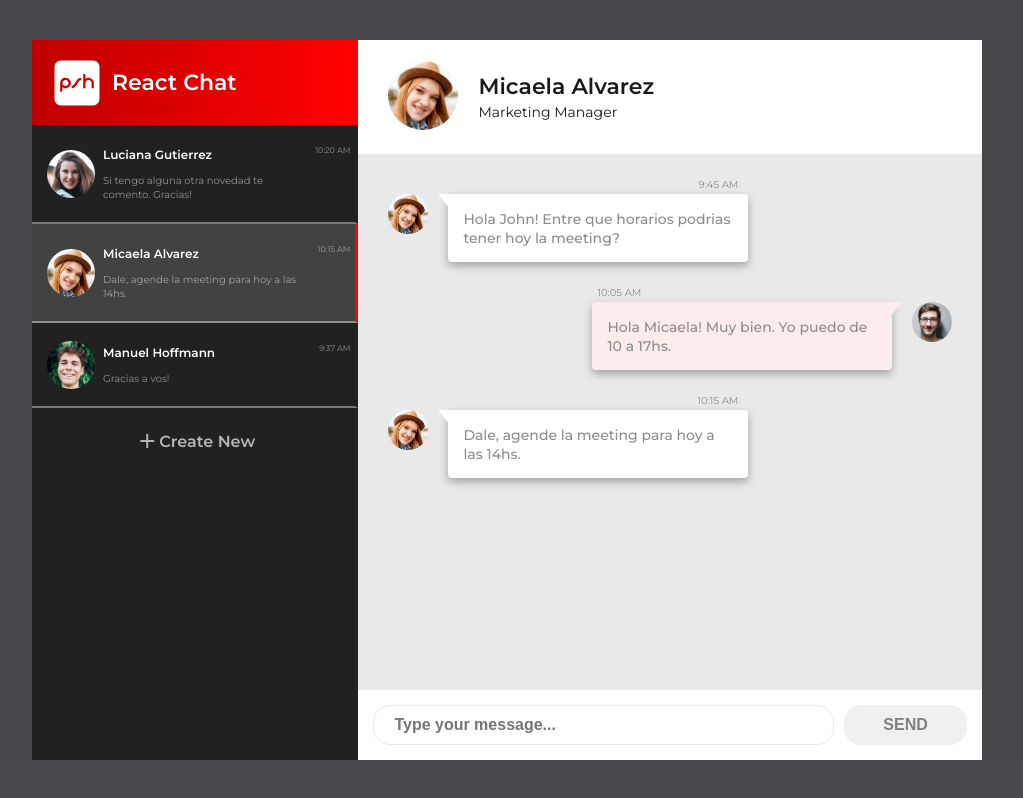
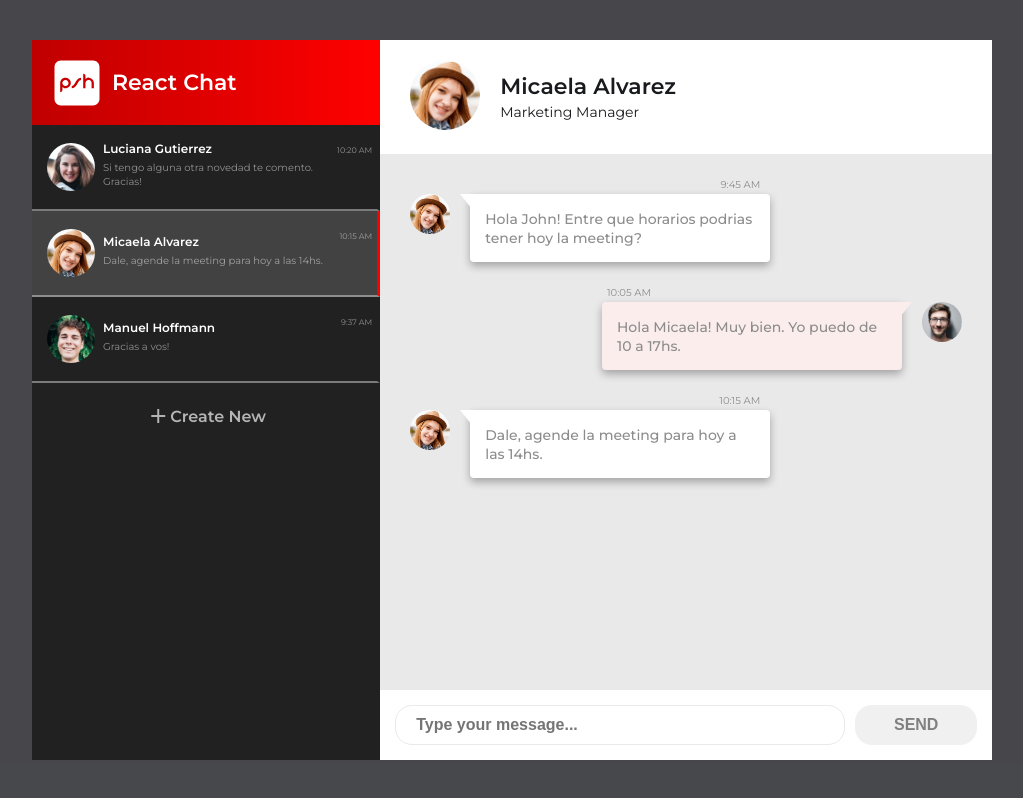
Before and after one commit to cecimermoz/chat-webapp, a React (Create React App) app: page / in a window 1280 px wide. Shown: the whole page, without its empty margins (128-1151 px from the left). Built offline with nearby package versions, Linux system fonts and the light colour scheme; no server answers.

Commit message:
details in stying responsiveness

```diff
--- a/src/components/ChatForm/ChatForm.style.js
+++ b/src/components/ChatForm/ChatForm.style.js
@@ -49,11 +49,15 @@ const BtnStyled = styled.button`
     @media (max-width: 500px) {
         flex: unset;
         width: auto;
+        padding: 10px 12px;
+        border-radius: 100%;
+        font-size: 10px;
         > .btnText {
             display: none;
         }
         > .icon {
             display: block;
+            font-size: 16px;
         }
     }
 `;
--- a/src/components/ChatMenu/ChatMenu.style.js
+++ b/src/components/ChatMenu/ChatMenu.style.js
@@ -2,7 +2,7 @@ import styled from "styled-components";
 
 const ChatMenuContainer = styled.div`
     background-color: #212121;
-    flex-basis: 34%;
+    flex-basis: 37%;
     display: flex;
     flex-direction: column;
     @media (max-width: 600px) {
--- a/src/components/ChatRoom/ChatRoom.style.js
+++ b/src/components/ChatRoom/ChatRoom.style.js
@@ -6,8 +6,8 @@ const ChatRoomContainer = styled.a`
     display: flex;
     align-items: center;
     border-right: 3px solid transparent;
-    min-height: 83px;
     color: rgba(255,255,255,0.5);
+    min-height: 86px;
     border-bottom: 2px solid rgba(255,255,255,0.4);
     &.chat-selected,
     &:hover{
@@ -45,6 +45,7 @@ const OwnerNameStyled = styled.p`
     color: #fff;
     font-weight: 600;
     font-size: 12px;
+    margin: 6px 0 0 0;
     @media (max-width: 600px) {
         display: none;
     }
@@ -53,6 +54,7 @@ const LastMsgStyled = styled.p`
     font-size: 10px;
     padding-right: 16px;
     line-height: 14px;
+    margin-top: 5px;
     color: rgba(255,255,255,0.5);
     @media (max-width: 650px) {
         display: none;
```
